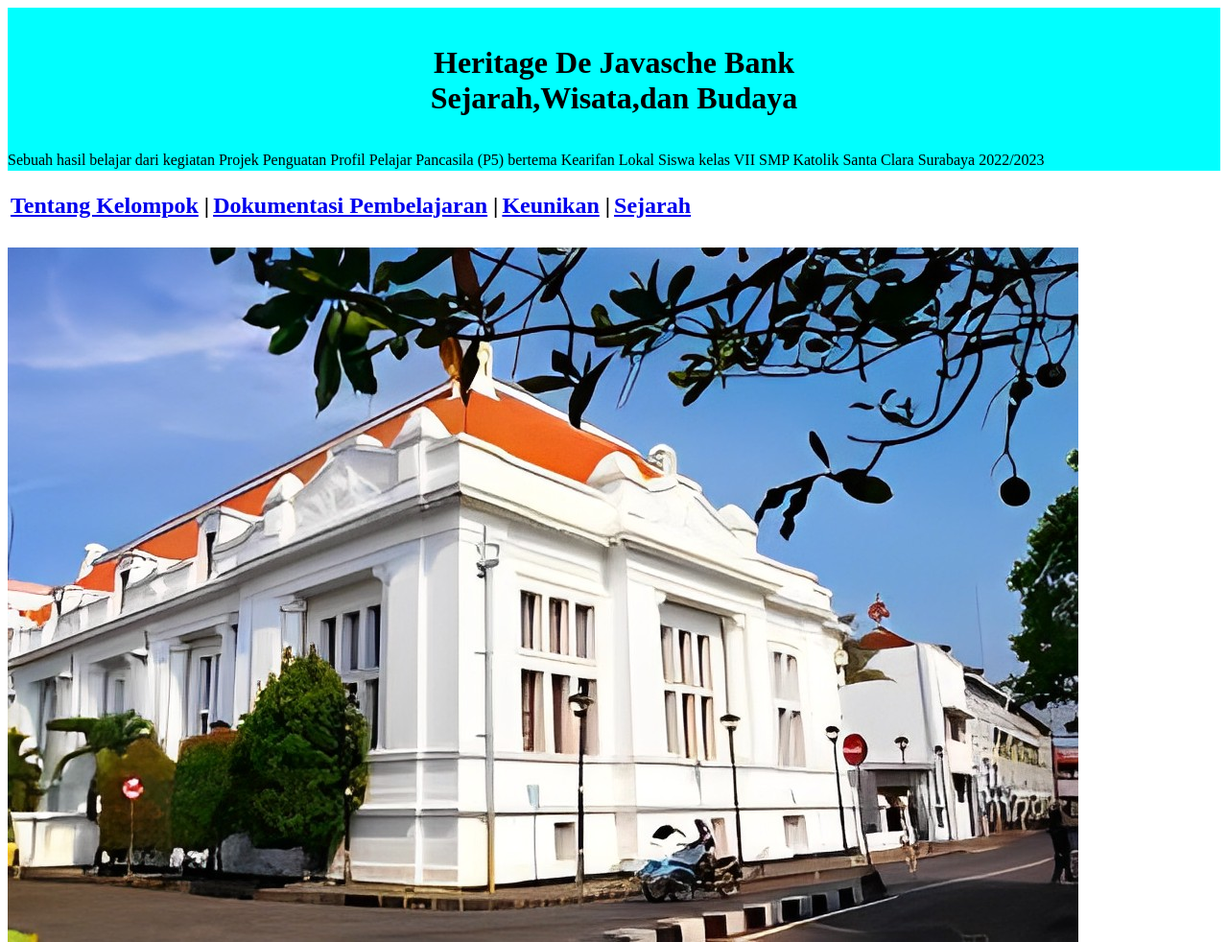
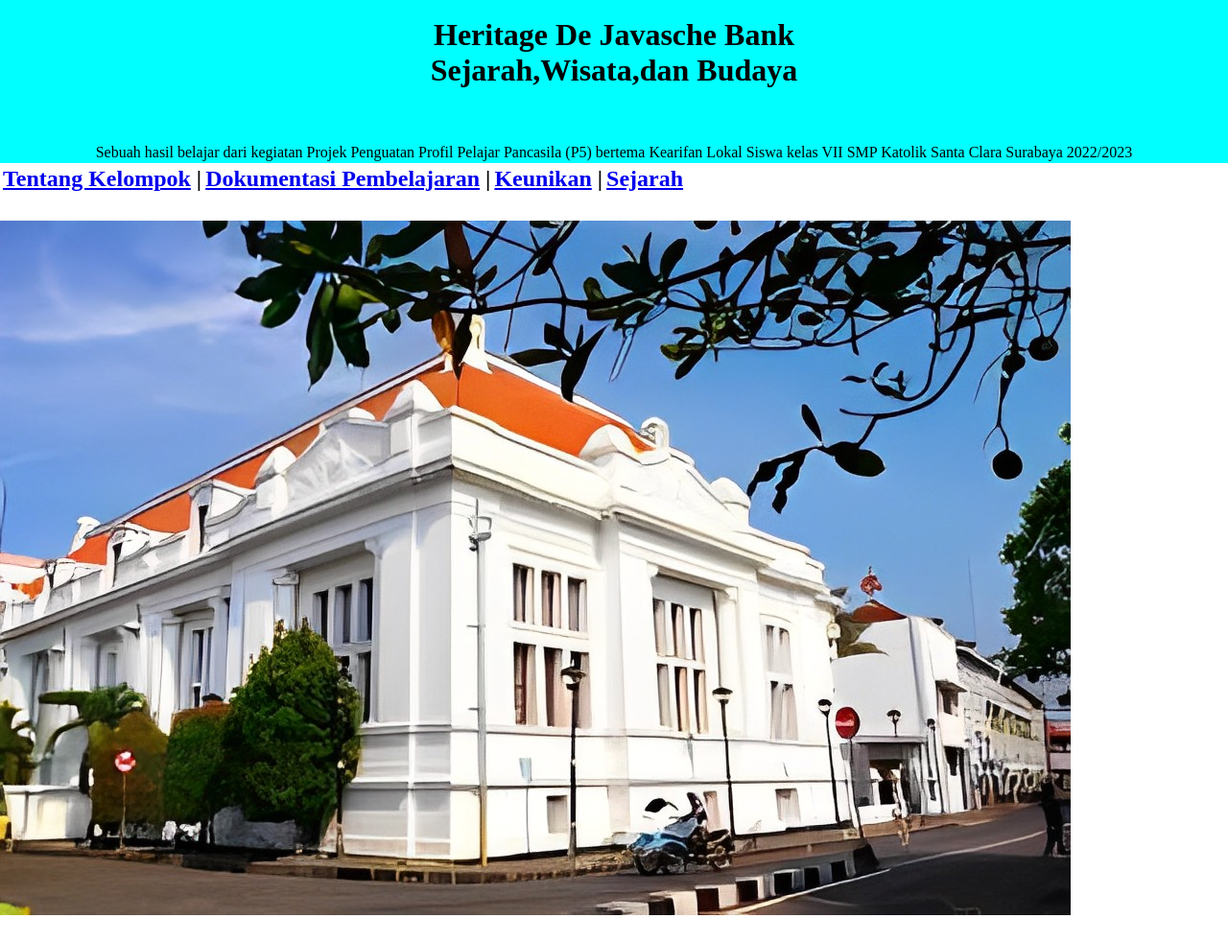
Before and after one commit to ZyrexianZ/De-Javasche-P5, a plain HTML site: page index.html in a window 1280 px wide. Shown: the whole page at 96% size. After the commit the page ends 960 px from the top, so only its background shows below. Drawn offline with Linux system fonts and the light colour scheme.

Commit message:
Update index.html

```diff
--- a/index.html
+++ b/index.html
@@ -2,7 +2,13 @@
 <html>
 <head>
 <style>
+	*{
+		margin: 0px;
+		float: 0px;
+	}
+
 	header{
+		width: 100%;
 		text-align: center;
 		height: 150px;
 		background-color: cyan;
@@ -15,7 +21,11 @@
 }
 nav
 {background-color:cyan;
-height:20px}
+height:20px;
+text-align: center;
+
+}
+
 </style>
 	<title>De Javasche Bank</title>
 </head>
```
